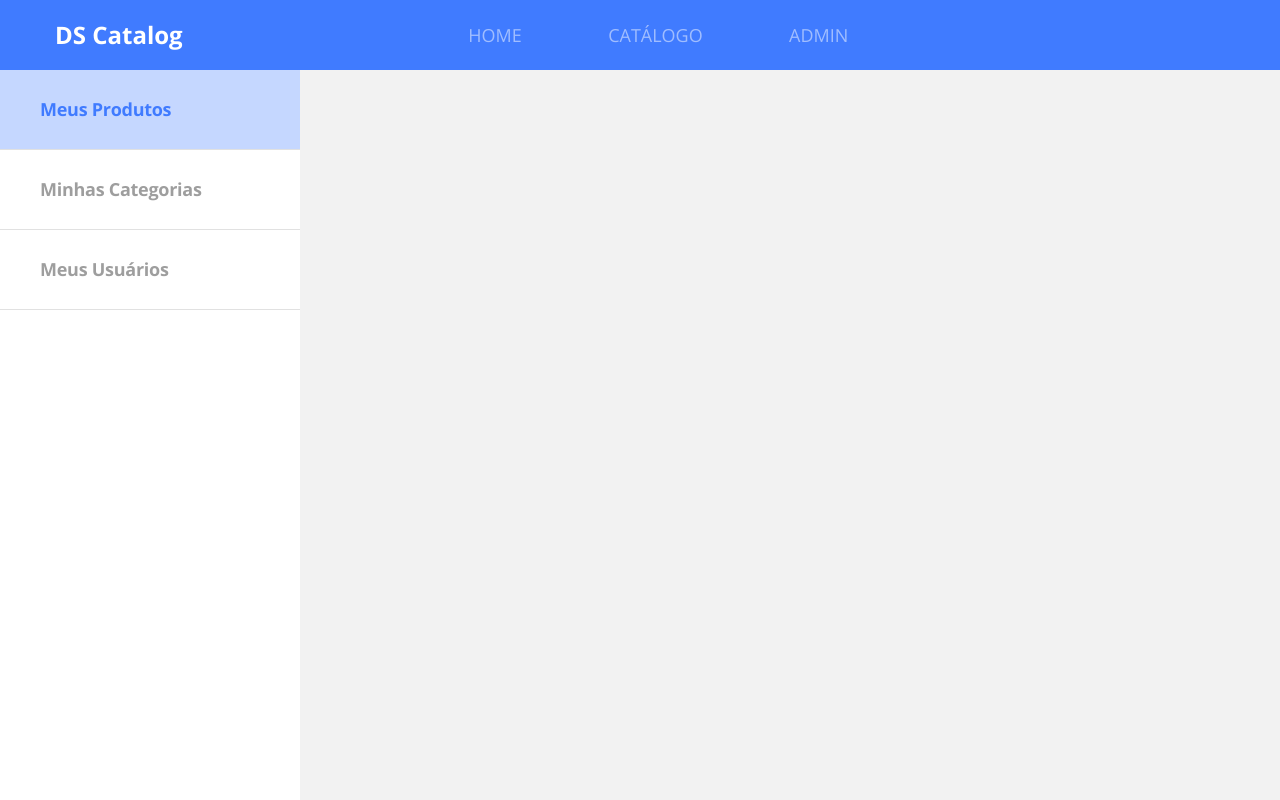
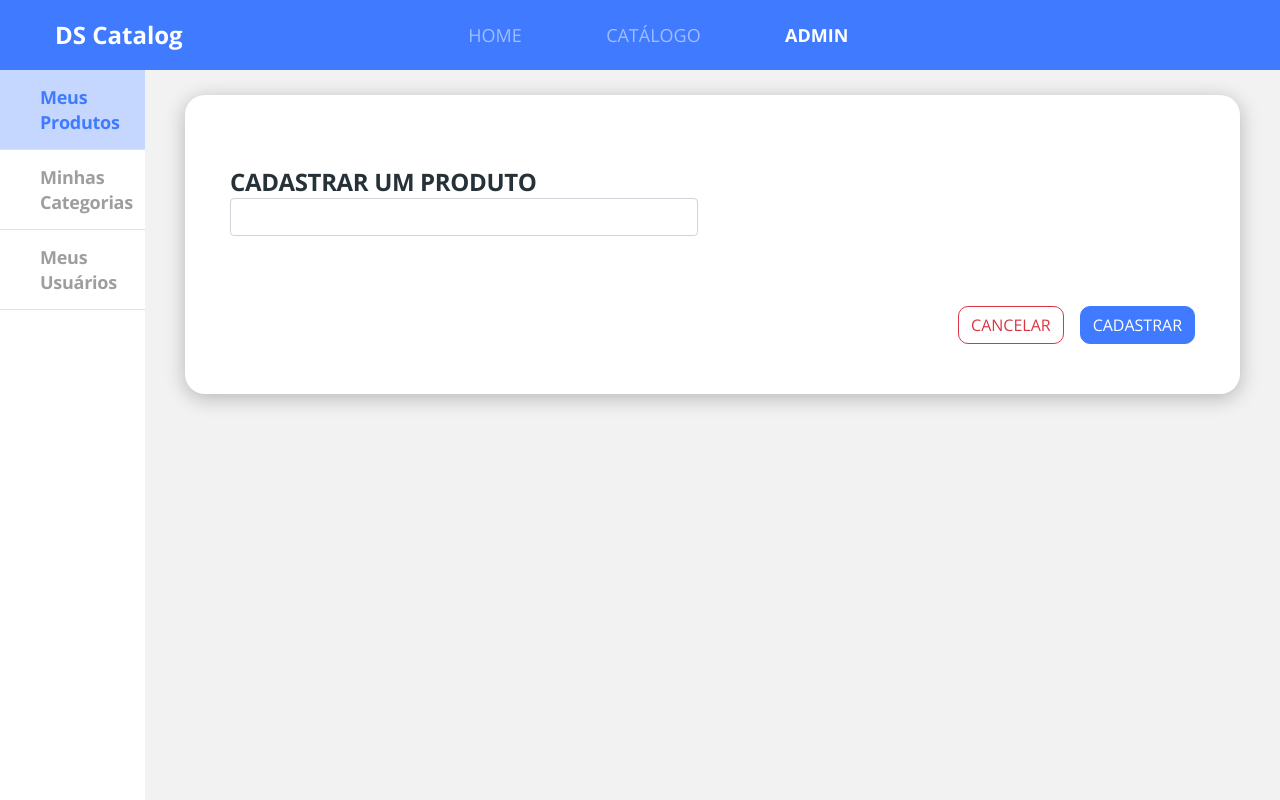
Before and after one commit to RayVilaca/dscatalog-bootcamp-devsuperior, a React (Create React App) app in the folder front-web/: page /admin/products/create in a window 1280 px wide. Built offline with nearby package versions, Linux system fonts and the light colour scheme.

Commit message:
Add base admin form structure

```diff
--- a/front-web/src/Routes.tsx
+++ b/front-web/src/Routes.tsx
@@ -1,5 +1,5 @@
 import React from 'react';
-import {BrowserRouter, Switch, Route} from 'react-router-dom';
+import {BrowserRouter, Switch, Route, Redirect} from 'react-router-dom';
 import Navbar from './core/components/Navbar';
 import Admin from './pages/Admin';
 import Catalog from './pages/Catalog';
@@ -19,6 +19,7 @@
             <Route path="/products/:productId">
                 <ProductDetails/>
             </Route>
+            <Redirect from="/admin" to="/admin/products" exact/>
             <Route path="/admin">
                 <Admin/>
             </Route>
--- a/front-web/src/core/components/Navbar/index.tsx
+++ b/front-web/src/core/components/Navbar/index.tsx
@@ -12,17 +12,17 @@
         <div className="col-6 offset-2">
             <ul className="main-menu">
                 <li>
-                    <NavLink to="/" activeClassName="active" exact>
+                    <NavLink to="/" exact>
                         HOME
                     </NavLink>
                 </li>
                 <li>
-                    <NavLink to="products" activeClassName="active">
+                    <NavLink to="/products">
                         CATÁLOGO
                     </NavLink>
                 </li>
                 <li>
-                    <NavLink to="admin" activeClassName="active">
+                    <NavLink to="/admin">
                         ADMIN
                     </NavLink>
                 </li>
--- /dev/null
+++ b/front-web/src/pages/Admin/components/BaseForm/index.tsx
@@ -0,0 +1,39 @@
+import React from 'react';
+import { useHistory } from 'react-router-dom';
+import './styles.scss';
+
+type Props = {
+    title: string;
+    children: React.ReactNode;
+}
+
+const BaseForm = ({ title, children }: Props) => {
+
+    const history = useHistory();
+    const handleCancel = () => {
+        history.push('../');
+    }
+
+    return (
+        <div className="admin-base-form card-base">
+            <h1 className="base-form-title">
+                {title}
+            </h1>
+            {children}
+            <div className="base-form-actions">
+                <button
+                 className="btn btn-outline-danger border-radius-10 mr-3"
+                 onClick={handleCancel}
+                 >
+                    CANCELAR
+                </button>
+                <button className="btn btn-primary border-radius-10">
+                    CADASTRAR
+                </button>
+            </div>
+
+        </div>
+    );
+}
+
+export default BaseForm;
--- /dev/null
+++ b/front-web/src/pages/Admin/components/BaseForm/styles.scss
@@ -0,0 +1,18 @@
+.admin-base-form {
+    padding: 70px 45px 50px 45px;
+    border-radius: 20px;
+    width: 1055px;
+}
+
+.base-form-title {
+    font-size: 24px;
+    line-height: 33px;
+    letter-spacing: -0.015em;
+    color: #263238;
+    text-transform: uppercase;
+}
+
+.base-form-actions {
+    margin-top: 70px;
+    text-align: right;
+}
--- a/front-web/src/pages/Admin/components/Navbar/index.tsx
+++ b/front-web/src/pages/Admin/components/Navbar/index.tsx
@@ -1,17 +1,18 @@
 import React from 'react';
+import { NavLink } from 'react-router-dom';
 import './styles.scss';
 
 const Navbar = () => (
     <nav className="admin-nav-container">
         <ul>
             <li>
-                <a href="link" className="admin-nav-item active" > Meus Produtos</a>
+                <NavLink to ="/admin/products" className="admin-nav-item" > Meus Produtos</NavLink>
             </li>
             <li>
-                <a href="link" className="admin-nav-item" > Minhas Categorias</a>
+                <NavLink to ="/admin/categories" className="admin-nav-item" > Minhas Categorias</NavLink>
             </li>
             <li>
-                <a href="link" className="admin-nav-item" > Meus Usuários</a>
+                <NavLink to ="/admin/users" className="admin-nav-item" > Meus Usuários</NavLink>
             </li>
         </ul>
     </nav>
--- /dev/null
+++ b/front-web/src/pages/Admin/components/Products/Form/index.tsx
@@ -0,0 +1,17 @@
+import React from 'react';
+import BaseForm from '../../BaseForm';
+import './styles.scss';
+
+const Form = () => {
+    return (
+        <BaseForm title="CADASTRAR UM PRODUTO">
+            <div className="row">
+                <div className="col-6">
+                    <input type="text" className="form-control" />
+                </div>
+            </div>
+        </BaseForm>
+    );
+}
+
+export default Form;
--- /dev/null
+++ b/front-web/src/pages/Admin/components/Products/List/index.tsx
@@ -0,0 +1,20 @@
+import React from 'react';
+import { useHistory } from 'react-router-dom';
+
+const List = () => {
+
+    const history = useHistory();
+    const handleCreate = () => {
+        history.push('/admin/products/create')
+    }
+
+    return (
+        <div className="admin-products-list">
+            <button className="btn btn-primary" onClick={handleCreate}>
+                ADICIONAR
+            </button>
+        </div>
+    );
+}
+
+export default List;
--- /dev/null
+++ b/front-web/src/pages/Admin/components/Products/index.tsx
@@ -0,0 +1,24 @@
+import React from 'react';
+import { Route, Switch } from 'react-router-dom';
+import Form from './Form';
+import List from './List';
+
+const Products = () => {
+    return (
+        <div>
+            <Switch>
+                <Route path="/admin/products" exact>
+                    <List/>
+                </Route>
+                <Route path="/admin/products/create">
+                    <Form/>
+                </Route>
+                <Route path="/admin/products/:productId">
+                    <h1>Editar um produto</h1>
+                </Route>
+            </Switch>
+        </div>
+    );
+}
+
+export default Products;
--- a/front-web/src/pages/Admin/index.tsx
+++ b/front-web/src/pages/Admin/index.tsx
@@ -1,9 +1,25 @@
 import React from 'react';
+import { Route, Switch } from 'react-router-dom';
 import Navbar from './components/Navbar';
+import Products from './components/Products';
+import './styles.scss';
 
 const Admin = () => (
-    <div>
+    <div className="admin-container">
         <Navbar/>
+        <div className="admin-content">
+            <Switch>
+                <Route path='/admin/products'>
+                    <Products/>
+                </Route>
+                <Route path='/admin/categories'>
+                    <h1>Categories</h1>
+                </Route>
+                <Route path='/admin/users'>
+                    <h1>Users</h1>
+                </Route>
+            </Switch>
+        </div>
     </div>
 );
 
--- /dev/null
+++ b/front-web/src/pages/Admin/styles.scss
@@ -0,0 +1,8 @@
+.admin-container {
+    display: flex;
+}
+
+.admin-content {
+    padding: 25px 40px 45px 40px;
+    flex: 1;
+}
```
Also changed, not shown: front-web/src/pages/Admin/components/Products/Form/styles.scss (added).
